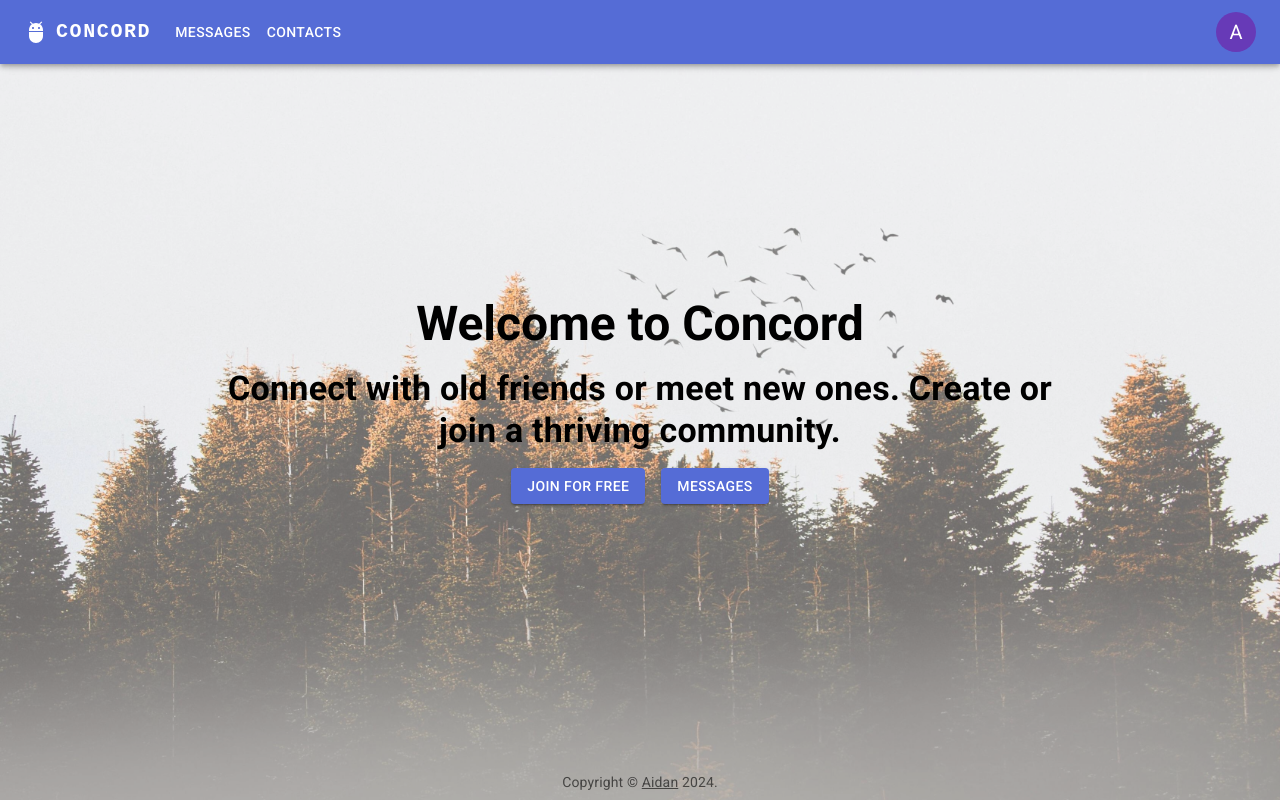
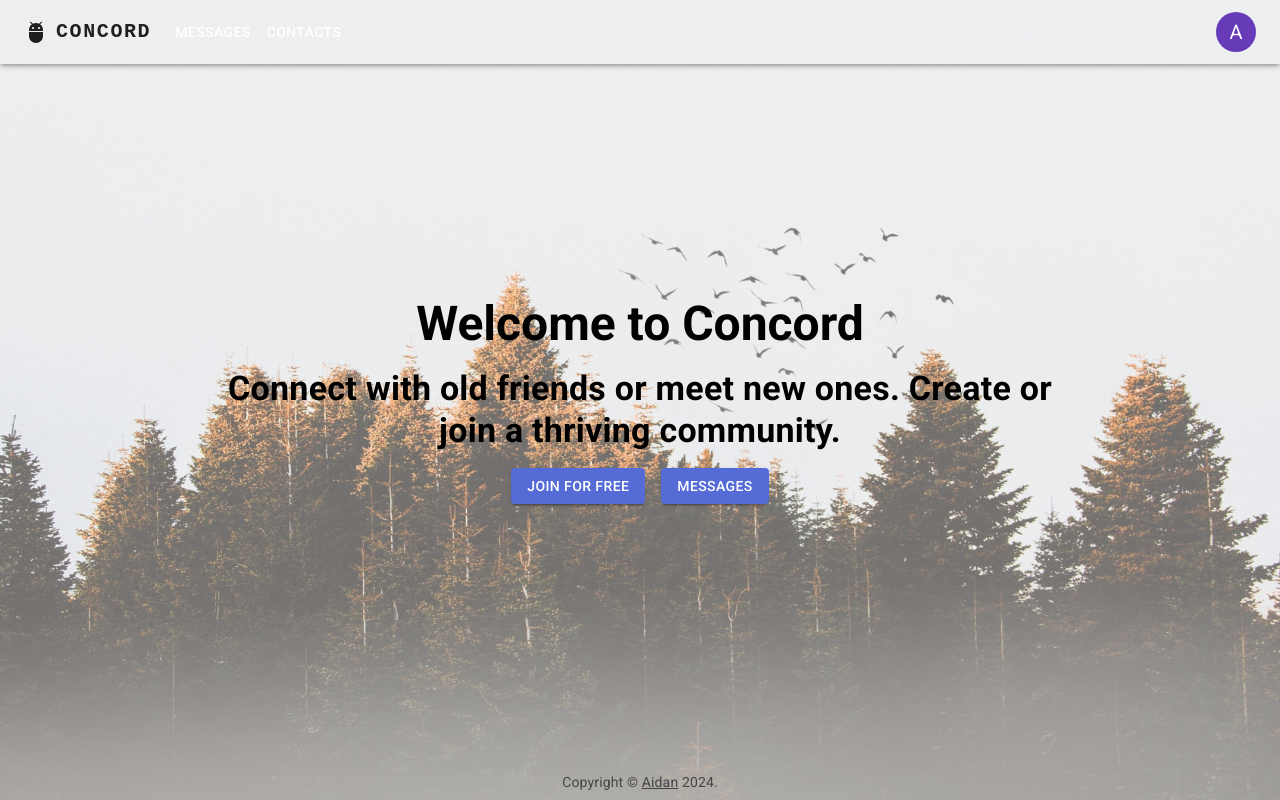
Before and after one commit to ADAidan/react-messaging-app, a React (Vite) app: page / in a window 1280 px wide. Built offline with nearby package versions, Linux system fonts and the light colour scheme.

Commit message:
styled appbar

```diff
--- a/src/App.jsx
+++ b/src/App.jsx
@@ -1,6 +1,6 @@
 import * as React from 'react';
+import { BrowserRouter, Routes, Route } from 'react-router-dom';
 import ResponsiveAppBar from './components/Appbar';
-import { BrowserRouter, Routes, Route } from 'react-router-dom';
 import Home from './pages/Home';
 import Messages from './pages/Messages';
 import SignUp from './pages/SignUp';
--- a/src/components/Appbar.jsx
+++ b/src/components/Appbar.jsx
@@ -39,7 +39,10 @@ function ResponsiveAppBar() {
 
   return (
     <>
-      <AppBar>
+      <AppBar
+        elevation={3}
+        color='transparent'
+      >
         <Container maxWidth="xl">
           <Toolbar disableGutters>
             <AdbIcon sx={{ display: { xs: 'none', md: 'flex' }, mr: 1 }} />
@@ -50,7 +53,7 @@ function ResponsiveAppBar() {
                 variant="h6"
                 noWrap
                 component="p"
-                href="#app-bar-with-responsive-menu"
+                href="/"
                 sx={{
                   mr: 2,
                   display: { xs: 'none', md: 'flex' },
```
